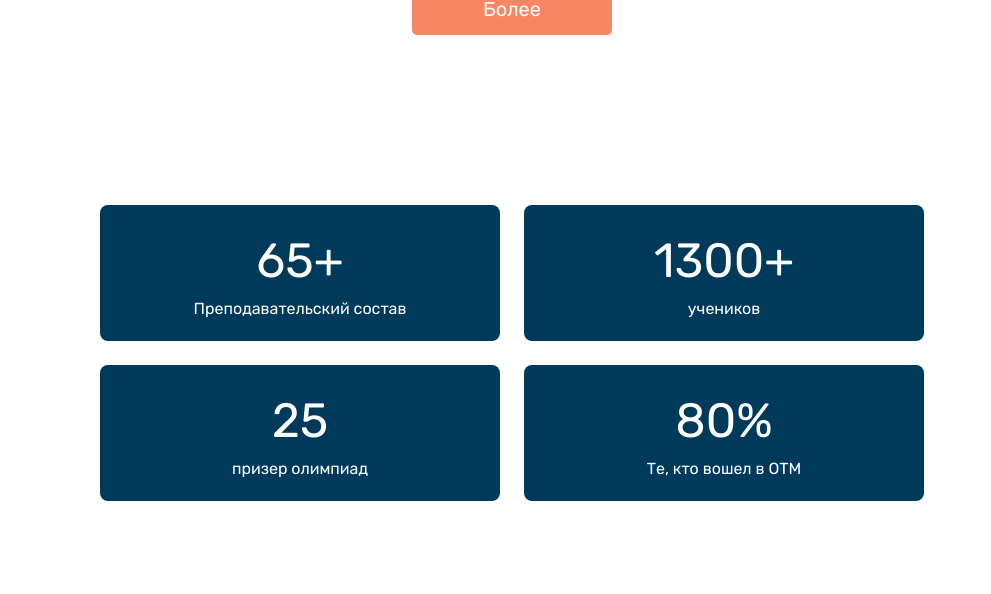
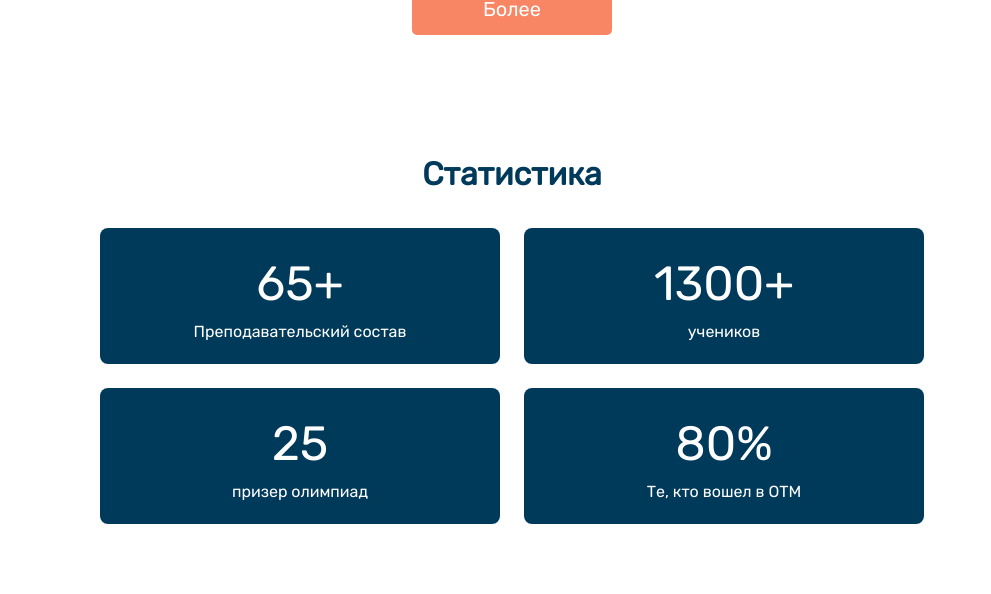
Before and after one commit to smuhammadaziz/school182-frontend, a React (Vite) app: page / in a window 1280 px wide. Shown: the part 1918-2512 px from the top of the page, without its empty margins (128-1119 px from the left). Built offline with nearby package versions, Linux system fonts and the light colour scheme.

Commit message:
add: adding statistics heading

```diff
--- a/src/Localization/content.js
+++ b/src/Localization/content.js
@@ -22,6 +22,7 @@ const content = {
       students: 'учеников',
       winner: 'призер олимпиад',
       graduated: 'Те, кто вошел в ОТМ',
+      heading: 'Статистика',
     },
     students: {
       heading: 'Лучшие ученики школы',
@@ -69,6 +70,7 @@ const content = {
       students: 'ўқувчилар',
       winner: 'oлимпиада совриндори',
       graduated: 'ОТМга кирганлар',
+      heading: 'Statistika',
     },
     students: {
       heading: 'Мактабнинг фаол ўқувчилари',
--- a/src/components/statistics/statistics.jsx
+++ b/src/components/statistics/statistics.jsx
@@ -30,6 +30,7 @@ function Statistics() {
     <>
       <div className='StatisticsPart'>
         <div className='container'>
+          <h1 className='statistics_heading'>{content[lang].stats.heading}</h1>
           <div className='StatCardsWrapper'>
             <div
               className='StatCard'
--- a/src/components/statistics/style.scss
+++ b/src/components/statistics/style.scss
@@ -2,7 +2,14 @@
   background-color: #fff;
   padding: 20px;
   margin-bottom: 0;
-  margin-top: 150px;
+  margin-top: 100px;
+
+  .statistics_heading {
+    margin: 0px auto;
+    margin-bottom: 35px;
+    text-align: center;
+    color: #003a5a;
+  }
 
   .StatCardsWrapper {
     width: 100%;
--- a/src/components/students/style.scss
+++ b/src/components/students/style.scss
@@ -88,7 +88,7 @@
     }
   }
   .students__morebtn {
-    margin-top: 650px;
+    margin-top: 1000px;
   }
 }
 
@@ -151,19 +151,19 @@
     }
   }
   .students__morebtn {
-    margin-top: 1800px;
+    margin-top: 2000px;
   }
 }
 
 @media only screen and (max-width: 530px) {
   .students__morebtn {
-    margin-top: 2250px;
+    margin-top: 2000px;
   }
 }
 
 @media only screen and (max-width: 485px) {
   .students__morebtn {
-    margin-top: 2300px;
+    margin-top: 2000px;
   }
 }
 @media only screen and (max-width: 391px) {
@@ -187,13 +187,13 @@
     }
   }
   .students__morebtn {
-    margin-top: 2300px;
+    margin-top: 2000px;
   }
 }
 
 @media only screen and (max-width: 370px) {
   .students__morebtn {
-    margin-top: 2350px;
+    margin-top: 2000px;
   }
 }
 
@@ -217,6 +217,6 @@
     }
   }
   .students__morebtn {
-    margin-top: 2300px;
+    margin-top: 2100px;
   }
 }
```
